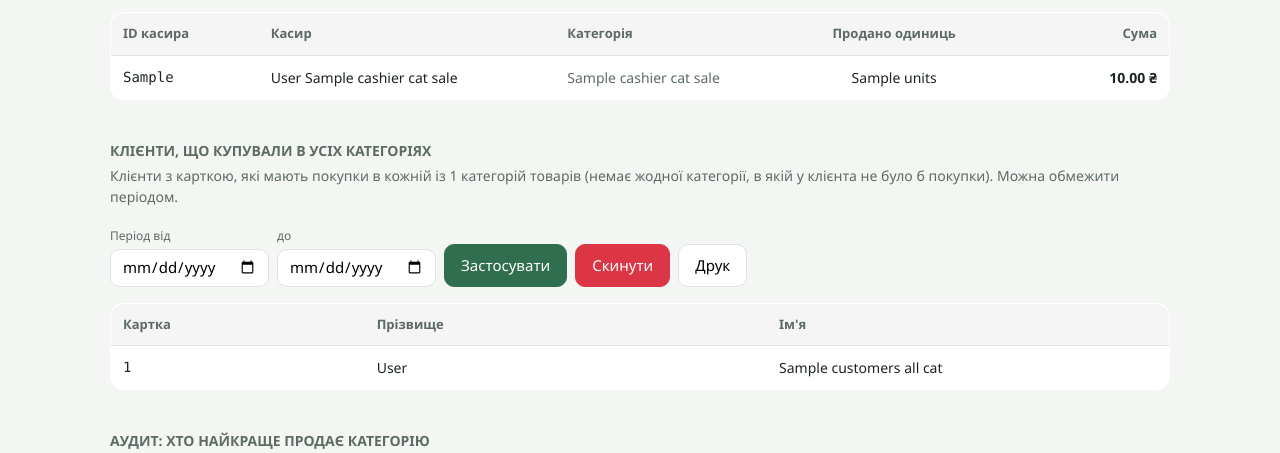
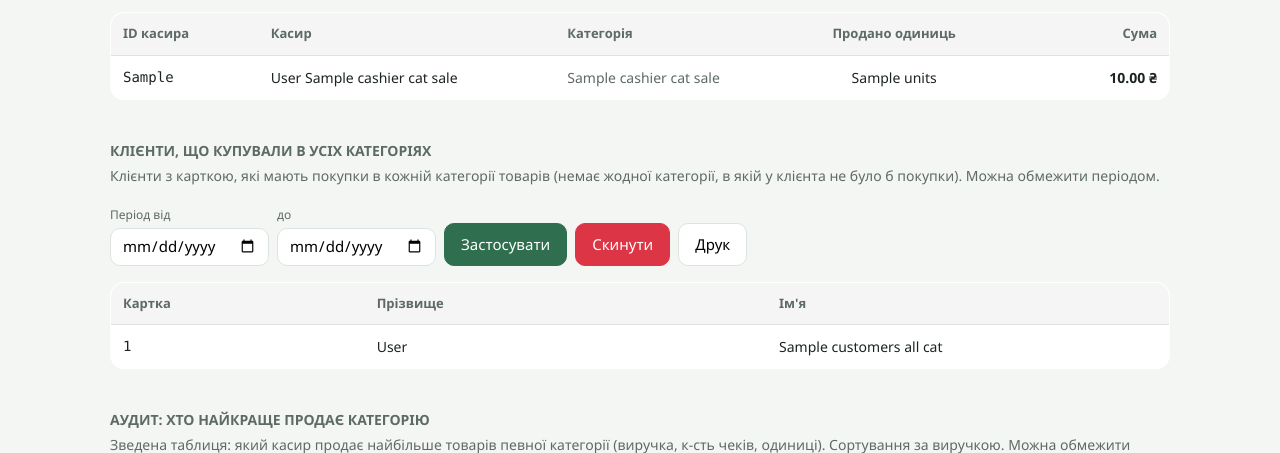
Before and after one commit to magicteamwinx/AIS_Supermarket_2025-2026, a FastAPI app: template templates/reports.html in a window 1280 px wide. Shown: the part 1532-1985 px from the top of the page. Run offline with FastAPI, Linux system fonts and the light colour scheme; the template is opened without the code that fills it: most values are stand-ins (such as "Sample title", 1, 10 or a date in 2020).

Commit message:
Правки звітів

```diff
--- a/templates/reports.html
+++ b/templates/reports.html
@@ -337,7 +337,7 @@
     <h3 style="color: var(--muted); font-size: 14px; text-transform: uppercase;">Клієнти, що купували в усіх категоріях</h3>
   </div>
   <p class="page-sub" style="margin-top:4px;">
-    Клієнти з карткою, які мають покупки в кожній із {{ total_categories }} категорій товарів
+    Клієнти з карткою, які мають покупки в кожній категорії товарів
     (немає жодної категорії, в якій у клієнта не було б покупки). Можна обмежити періодом.
   </p>
 
```
